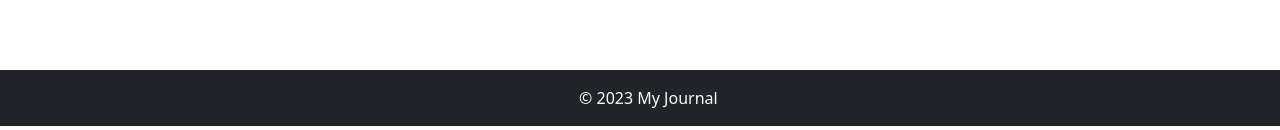
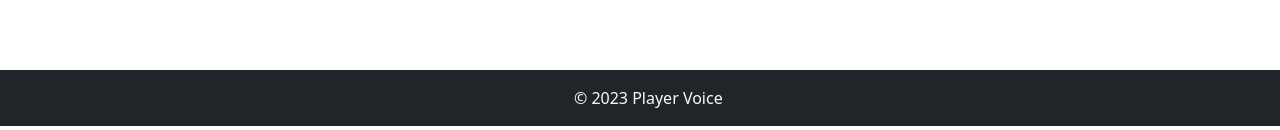
Before and after one commit to kelvin-ngu/MySport, an Angular app in the folder frontend-app/: page /mygame in a window 1280 px wide. Shown: the part 822-952 px from the top of the page. Built offline with nearby package versions, Linux system fonts and the light colour scheme.

Commit message:
Journal entries page needs colour

```diff
--- a/frontend-app/src/app/journal-entry/journal-entry.component.html
+++ b/frontend-app/src/app/journal-entry/journal-entry.component.html
@@ -11,7 +11,7 @@
     <!-- Navigation bar -->
     <nav class="navbar navbar-expand-lg navbar-light bg-light">
         <div class="container">
-            <a class="navbar-brand" href="#">My Journal</a>
+            <a class="navbar-brand" href="#"> My Journal</a>
             <button class="navbar-toggler" type="button" data-bs-toggle="collapse" data-bs-target="#navbarNav" aria-controls="navbarNav" aria-expanded="false" aria-label="Toggle navigation">
                 <span class="navbar-toggler-icon"></span>
             </button>
@@ -48,7 +48,7 @@
 
     <!-- Footer -->
     <footer class="bg-dark text-light text-center py-3">
-        &copy; 2023 My Journal
+        &copy; 2023 Player Voice
     </footer>
 
     <!-- Add Bootstrap and jQuery JavaScript libraries -->
```
